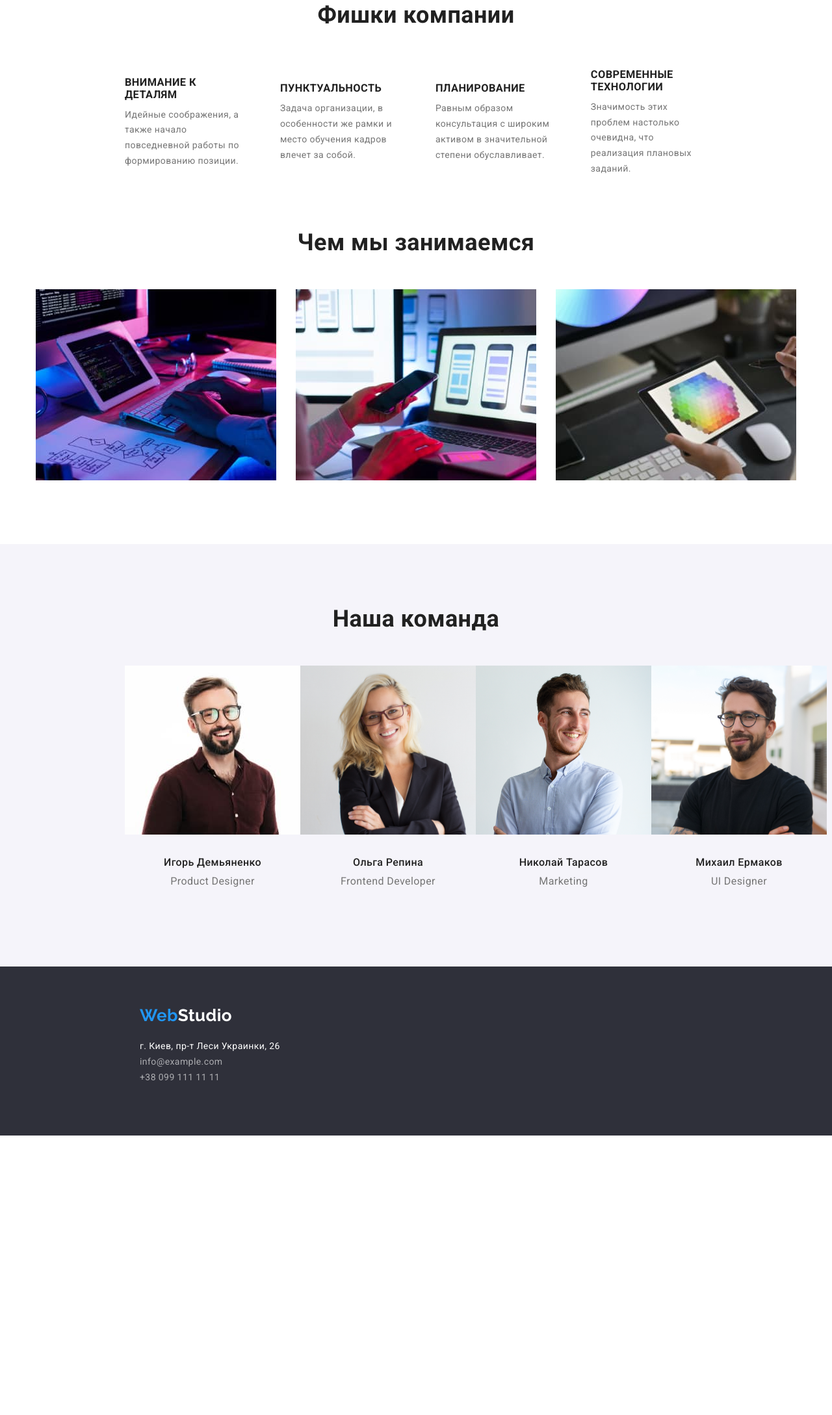
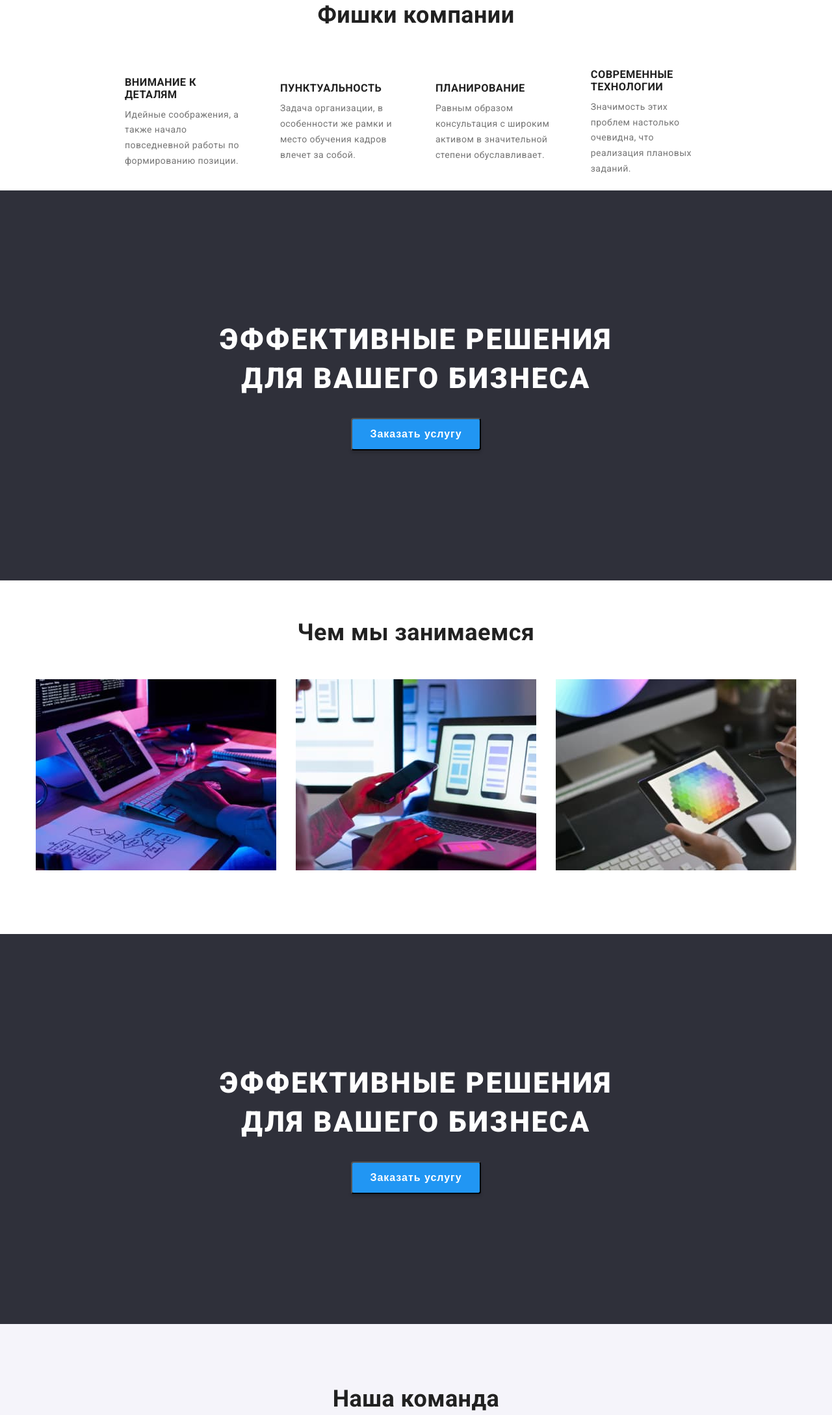
Before and after one commit to tarkoBuster/goit-markup-hw-01, a website: page index.html in a window 1280 px wide. Shown: the part 737-2914 px from the top of the page at 65% size. Before the commit the page ends 2484 px from the top, so only its background shows below. Drawn offline with Linux system fonts and the light colour scheme.

Commit message:
o_aparat

```diff
--- a/index.html
+++ b/index.html
@@ -53,6 +53,11 @@
             </li>
         </ul>
     </section>
+    <section class="main">
+
+        <h1>Эффективные решения<br> для вашего бизнеса</h1>
+        <input type="button" value="Заказать услугу">
+    </section>
 
     <section class="what_we_do">
         <h2>Чем мы занимаемся</h2>
@@ -63,6 +68,11 @@
         </ul>
     </section>
 
+    <section class="main">
+
+        <h1>Эффективные решения<br> для вашего бизнеса</h1>
+        <input type="button" value="Заказать услугу">
+    </section>
     <section class="about">
         <h2>Наша команда</h2>
         <ul class="people">
```
